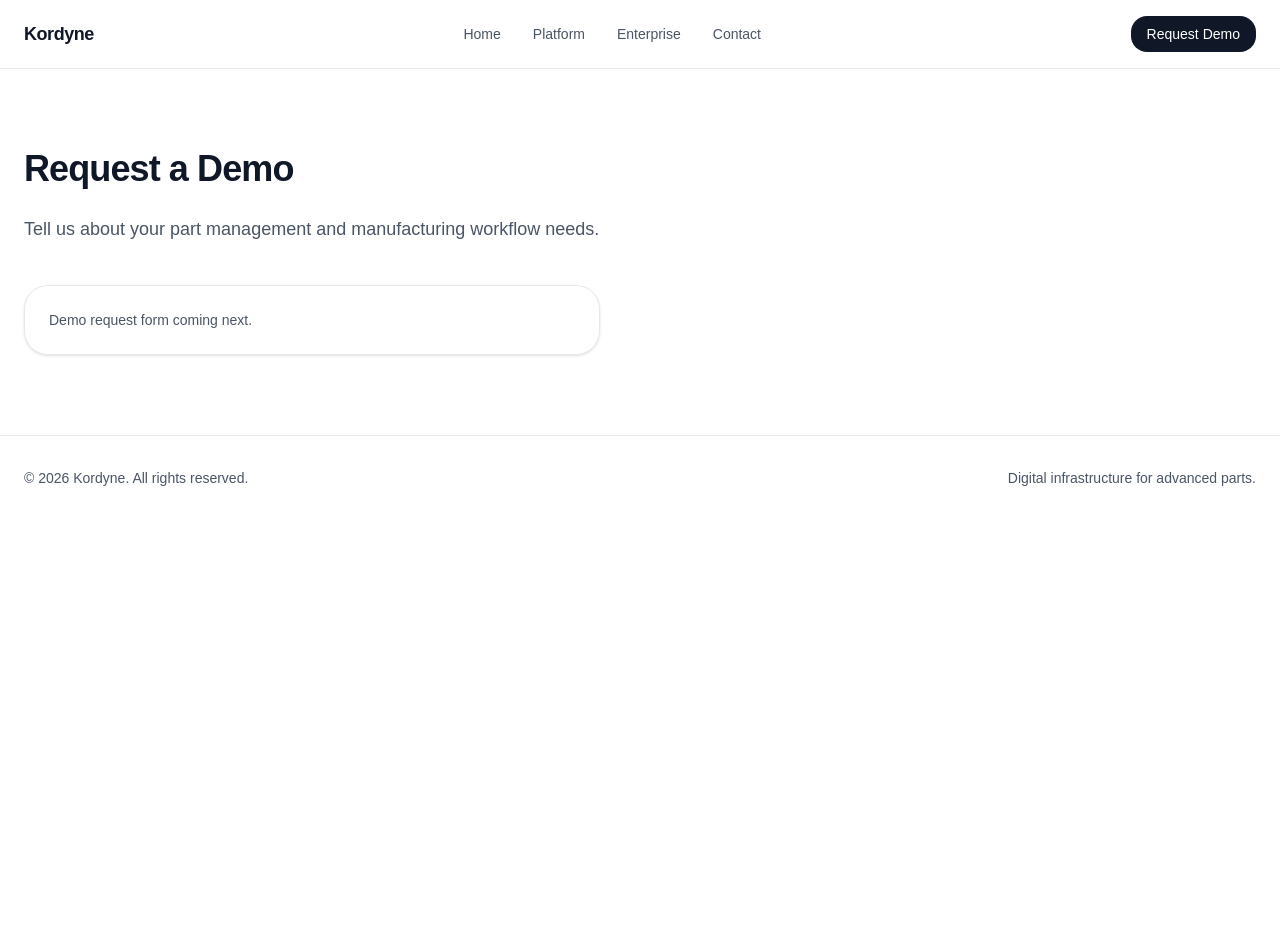
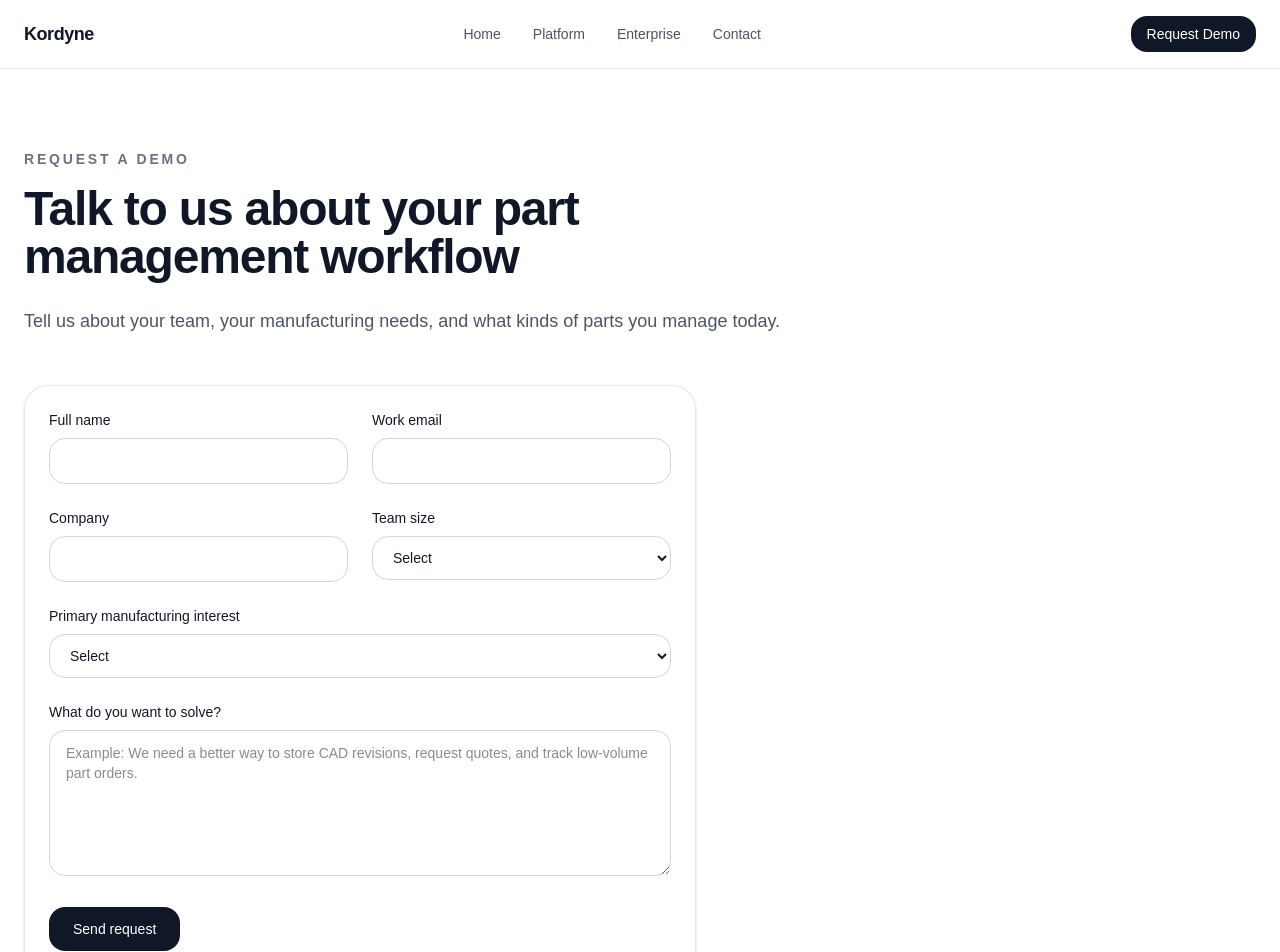
Before and after one commit to SpeedZone169/kordyne, a Next.js app: page /contact in a window 1280 px wide. Shown: the top 952 px of the page. Before the commit the page ends 800 px from the top, so only its background shows below. Built offline with nearby package versions, Linux system fonts and the light colour scheme.

Commit message:
Add contact form, API route, and navigation

```diff
--- /dev/null
+++ b/app/api/contact/route.ts
@@ -0,0 +1,39 @@
+import { Resend } from "resend";
+import { NextResponse } from "next/server";
+
+const resend = new Resend(process.env.RESEND_API_KEY);
+
+export async function POST(req: Request) {
+  try {
+    const body = await req.json();
+    const { name, email, message } = body;
+
+    if (!name || !email || !message) {
+      return NextResponse.json(
+        { success: false, error: "Missing required fields" },
+        { status: 400 }
+      );
+    }
+
+    const data = await resend.emails.send({
+      from: "onboarding@resend.dev",
+      to: "speedzonefamily@gmail.com",
+      subject: "New Kordyne demo request",
+      html: `
+        <h2>New demo request</h2>
+        <p><strong>Name:</strong> ${name}</p>
+        <p><strong>Email:</strong> ${email}</p>
+        <p><strong>Message:</strong> ${message}</p>
+      `,
+    });
+
+    return NextResponse.json({ success: true, data });
+  } catch (error) {
+    console.error(error);
+
+    return NextResponse.json(
+      { success: false, error: "Failed to send email" },
+      { status: 500 }
+    );
+  }
+}
--- a/app/contact/page.tsx
+++ b/app/contact/page.tsx
@@ -1,21 +1,186 @@
+"use client";
+
+import { useState } from "react";
 import Navbar from "../../components/Navbar";
 import Footer from "../../components/Footer";
 
 export default function ContactPage() {
+  const [form, setForm] = useState({
+    name: "",
+    email: "",
+    company: "",
+    teamSize: "",
+    process: "",
+    message: "",
+  });
+
+  const [loading, setLoading] = useState(false);
+  const [status, setStatus] = useState("");
+
+  async function handleSubmit(e: React.FormEvent<HTMLFormElement>) {
+    e.preventDefault();
+    setLoading(true);
+    setStatus("");
+
+    const res = await fetch("/api/contact", {
+      method: "POST",
+      headers: {
+        "Content-Type": "application/json",
+      },
+      body: JSON.stringify(form),
+    });
+
+    const data = await res.json();
+
+    if (data.success) {
+      setStatus("Thanks — your request has been sent.");
+      setForm({
+        name: "",
+        email: "",
+        company: "",
+        teamSize: "",
+        process: "",
+        message: "",
+      });
+    } else {
+      setStatus("Sorry — something went wrong.");
+    }
+
+    setLoading(false);
+  }
+
+  function handleChange(
+    e: React.ChangeEvent<HTMLInputElement | HTMLTextAreaElement | HTMLSelectElement>
+  ) {
+    setForm({ ...form, [e.target.name]: e.target.value });
+  }
+
   return (
     <main className="min-h-screen bg-white text-gray-900">
       <Navbar />
 
       <section className="mx-auto max-w-7xl px-6 py-20">
-        <h1 className="text-4xl font-bold tracking-tight">Request a Demo</h1>
-        <p className="mt-6 max-w-2xl text-lg leading-8 text-gray-600">
-          Tell us about your part management and manufacturing workflow needs.
-        </p>
+        <div className="max-w-3xl">
+          <p className="text-sm font-semibold uppercase tracking-[0.2em] text-gray-500">
+            Request a Demo
+          </p>
+          <h1 className="mt-4 text-4xl font-bold tracking-tight sm:text-5xl">
+            Talk to us about your part management workflow
+          </h1>
+          <p className="mt-6 text-lg leading-8 text-gray-600">
+            Tell us about your team, your manufacturing needs, and what kinds of
+            parts you manage today.
+          </p>
+        </div>
 
-        <div className="mt-10 max-w-xl rounded-3xl border border-gray-200 p-6 shadow-sm">
-          <p className="text-sm text-gray-600">
-            Demo request form coming next.
-          </p>
+        <div className="mt-12 max-w-2xl rounded-3xl border border-gray-200 p-6 shadow-sm">
+          <form onSubmit={handleSubmit} className="space-y-6">
+            <div className="grid gap-6 md:grid-cols-2">
+              <div>
+                <label className="mb-2 block text-sm font-medium text-gray-900">
+                  Full name
+                </label>
+                <input
+                  type="text"
+                  name="name"
+                  required
+                  value={form.name}
+                  onChange={handleChange}
+                  className="w-full rounded-2xl border border-gray-300 px-4 py-3 text-sm outline-none transition focus:border-gray-900"
+                />
+              </div>
+
+              <div>
+                <label className="mb-2 block text-sm font-medium text-gray-900">
+                  Work email
+                </label>
+                <input
+                  type="email"
+                  name="email"
+                  required
+                  value={form.email}
+                  onChange={handleChange}
+                  className="w-full rounded-2xl border border-gray-300 px-4 py-3 text-sm outline-none transition focus:border-gray-900"
+                />
+              </div>
+            </div>
+
+            <div className="grid gap-6 md:grid-cols-2">
+              <div>
+                <label className="mb-2 block text-sm font-medium text-gray-900">
+                  Company
+                </label>
+                <input
+                  type="text"
+                  name="company"
+                  value={form.company}
+                  onChange={handleChange}
+                  className="w-full rounded-2xl border border-gray-300 px-4 py-3 text-sm outline-none transition focus:border-gray-900"
+                />
+              </div>
+
+              <div>
+                <label className="mb-2 block text-sm font-medium text-gray-900">
+                  Team size
+                </label>
+                <select
+                  name="teamSize"
+                  value={form.teamSize}
+                  onChange={handleChange}
+                  className="w-full rounded-2xl border border-gray-300 px-4 py-3 text-sm outline-none transition focus:border-gray-900"
+                >
+                  <option value="">Select</option>
+                  <option value="1-10">1–10</option>
+                  <option value="11-50">11–50</option>
+                  <option value="51-200">51–200</option>
+                  <option value="200+">200+</option>
+                </select>
+              </div>
+            </div>
+
+            <div>
+              <label className="mb-2 block text-sm font-medium text-gray-900">
+                Primary manufacturing interest
+              </label>
+              <select
+                name="process"
+                value={form.process}
+                onChange={handleChange}
+                className="w-full rounded-2xl border border-gray-300 px-4 py-3 text-sm outline-none transition focus:border-gray-900"
+              >
+                <option value="">Select</option>
+                <option value="3D Printing">3D Printing</option>
+                <option value="CNC">CNC</option>
+                <option value="Composites">Composites</option>
+                <option value="Mixed workflows">Mixed workflows</option>
+              </select>
+            </div>
+
+            <div>
+              <label className="mb-2 block text-sm font-medium text-gray-900">
+                What do you want to solve?
+              </label>
+              <textarea
+                name="message"
+                rows={6}
+                required
+                value={form.message}
+                onChange={handleChange}
+                className="w-full rounded-2xl border border-gray-300 px-4 py-3 text-sm outline-none transition focus:border-gray-900"
+                placeholder="Example: We need a better way to store CAD revisions, request quotes, and track low-volume part orders."
+              />
+            </div>
+
+            <button
+              type="submit"
+              disabled={loading}
+              className="rounded-2xl bg-gray-900 px-6 py-3 text-sm font-medium text-white transition hover:opacity-90 disabled:opacity-50"
+            >
+              {loading ? "Sending..." : "Send request"}
+            </button>
+
+            {status && <p className="text-sm text-gray-600">{status}</p>}
+          </form>
         </div>
       </section>
 
--- a/app/page.tsx
+++ b/app/page.tsx
@@ -1,7 +1,13 @@
+import Link from "next/link";
+import Navbar from "../components/Navbar";
+import Footer from "../components/Footer";
+
 export default function Home() {
   return (
     <main className="min-h-screen bg-white text-gray-900">
-      <section className="mx-auto flex min-h-screen max-w-7xl flex-col justify-center px-6 py-20">
+      <Navbar />
+
+      <section className="mx-auto max-w-7xl px-6 py-20">
         <div className="max-w-3xl">
           <p className="mb-4 text-sm font-semibold uppercase tracking-[0.2em] text-gray-500">
             Kordyne
@@ -12,24 +18,24 @@
           </h1>
 
           <p className="mt-6 text-lg leading-8 text-gray-600">
-            Store, quote, and source engineered parts across 3D printing, composite
-            and CNC workflows from one enterprise-ready platform.
+            Store, quote, and source engineered parts across 3D printing, CNC,
+            and composite workflows from one enterprise-ready platform.
           </p>
 
           <div className="mt-10 flex flex-wrap gap-4">
-            <a
-              href="#"
+            <Link
+              href="/contact"
               className="rounded-2xl bg-gray-900 px-6 py-3 text-sm font-medium text-white shadow-sm transition hover:opacity-90"
             >
               Request Demo
-            </a>
+            </Link>
 
-            <a
-              href="#"
+            <Link
+              href="/platform"
               className="rounded-2xl border border-gray-300 px-6 py-3 text-sm font-medium text-gray-900 transition hover:bg-gray-50"
             >
               View Platform
-            </a>
+            </Link>
           </div>
         </div>
 
@@ -45,8 +51,8 @@
           <div className="rounded-3xl border border-gray-200 p-6 shadow-sm">
             <h2 className="text-lg font-semibold">Quote Workflows</h2>
             <p className="mt-3 text-sm leading-6 text-gray-600">
-              Request and manage quotes for composite parts, 3D printed and CNC
-              with clarity.
+              Request and manage quotes for composite parts, 3D printed parts,
+              and CNC work with clarity.
             </p>
           </div>
 
@@ -59,6 +65,8 @@
           </div>
         </div>
       </section>
+
+      <Footer />
     </main>
   );
 }
--- a/package.json
+++ b/package.json
@@ -11,7 +11,8 @@
   "dependencies": {
     "next": "16.1.6",
     "react": "19.2.3",
-    "react-dom": "19.2.3"
+    "react-dom": "19.2.3",
+    "resend": "^6.9.3"
   },
   "devDependencies": {
     "@tailwindcss/postcss": "^4",
```
Also changed, not shown: 1 other file (tests, documents, lock files or other folders).
